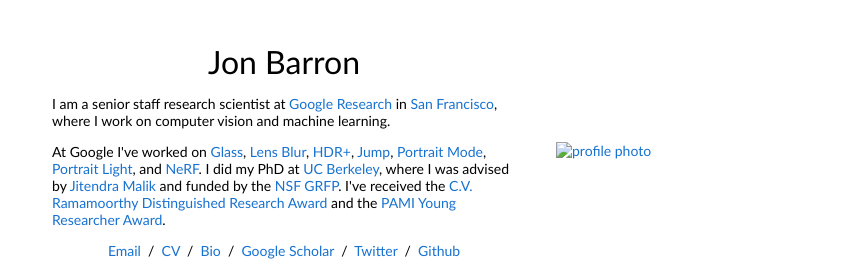
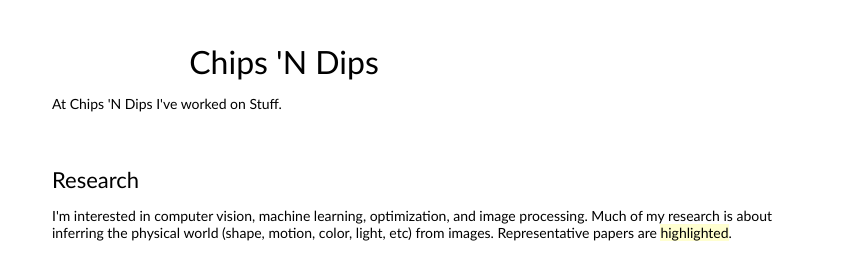
Before and after one commit to TonkaStomp/TonkaStomp.github.io, a plain HTML site: page index.html in a window 1280 px wide. Shown: the top 272 px of the page, without its empty margins (208-1071 px from the left). Drawn offline with Linux system fonts and the light colour scheme.

Commit message:
Update index.html

```diff
--- a/index.html
+++ b/index.html
@@ -1,9 +1,9 @@
 <!DOCTYPE HTML>
+
+  <title>Chips 'N Dips</title>
+
+  <meta name="author" content="Chips 'N Dips">
 <html lang="en"><head><meta http-equiv="Content-Type" content="text/html; charset=UTF-8">
-
-  <title>Chips 'N Dips</title>
-
-  <meta name="author" content="Jon Barron">
   <meta name="viewport" content="width=device-width, initial-scale=1">
 
   <link rel="stylesheet" type="text/css" href="stylesheet.css">
@@ -18,24 +18,19 @@
           <tr style="padding:0px">
             <td style="padding:2.5%;width:63%;vertical-align:middle">
               <p style="text-align:center">
-                <name>Jon Barron</name>
-              </p>
-              <p>I am a senior staff research scientist at <a href="https://ai.google/research">Google Research</a> in <a href="https://en.wikipedia.org/wiki/One_Market_Plaza">San Francisco</a>, where I work on computer vision and machine learning.
+                <name>Chips 'N Dips</name>
               </p>
               <p>
-                At Google I've worked on <a href="https://www.google.com/glass/start/">Glass</a>,  <a href="https://ai.googleblog.com/2014/04/lens-blur-in-new-google-camera-app.html">Lens Blur</a>, <a href="https://ai.googleblog.com/2014/10/hdr-low-light-and-high-dynamic-range.html">HDR+</a>, <a href="https://blog.google/products/google-ar-vr/introducing-next-generation-jump/">Jump</a>, <a href="https://ai.googleblog.com/2017/10/portrait-mode-on-pixel-2-and-pixel-2-xl.html">Portrait Mode</a>, <a href="https://ai.googleblog.com/2020/12/portrait-light-enhancing-portrait.html">Portrait Light</a>, and <a href="https://www.matthewtancik.com/nerf">NeRF</a>. I did my PhD at <a href="http://www.eecs.berkeley.edu/">UC Berkeley</a>, where I was advised by <a href="http://www.cs.berkeley.edu/~malik/">Jitendra Malik</a> and funded by the <a href="http://www.nsfgrfp.org/">NSF GRFP</a>. I've received the <a href="https://www2.eecs.berkeley.edu/Students/Awards/15/">C.V. Ramamoorthy Distinguished Research Award</a> and the <a href="https://www.thecvf.com/?page_id=413#YRA">PAMI Young Researcher Award</a>.
+              </p>
+              <p>
+                At Chips 'N Dips I've worked on Stuff.
               </p>
               <p style="text-align:center">
-                <a href="mailto:jonbarron@gmail.com">Email</a> &nbsp/&nbsp
-                <a href="data/JonBarron-CV.pdf">CV</a> &nbsp/&nbsp
-                <a href="data/JonBarron-bio.txt">Bio</a> &nbsp/&nbsp
-                <a href="https://scholar.google.com/citations?hl=en&user=jktWnL8AAAAJ">Google Scholar</a> &nbsp/&nbsp
-                <a href="https://twitter.com/jon_barron">Twitter</a> &nbsp/&nbsp
-                <a href="https://github.com/jonbarron/">Github</a>
+
               </p>
             </td>
             <td style="padding:2.5%;width:40%;max-width:40%">
-              <a href="images/JonBarron.jpg"><img style="width:100%;max-width:100%" alt="profile photo" src="images/JonBarron_circle.jpg" class="hoverZoomLink"></a>
+
             </td>
           </tr>
         </tbody></table>
```
